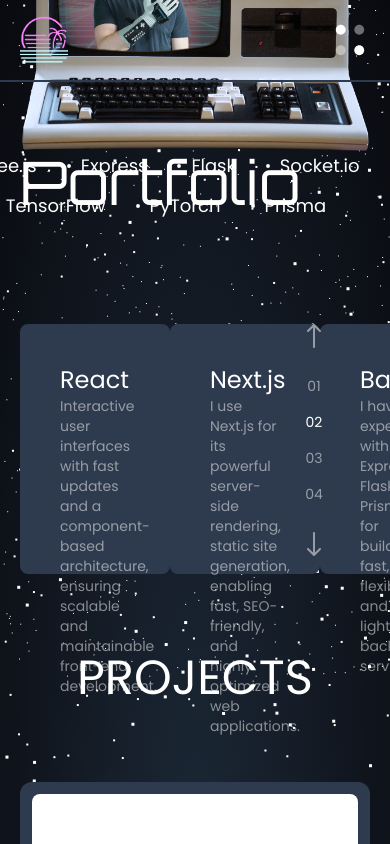
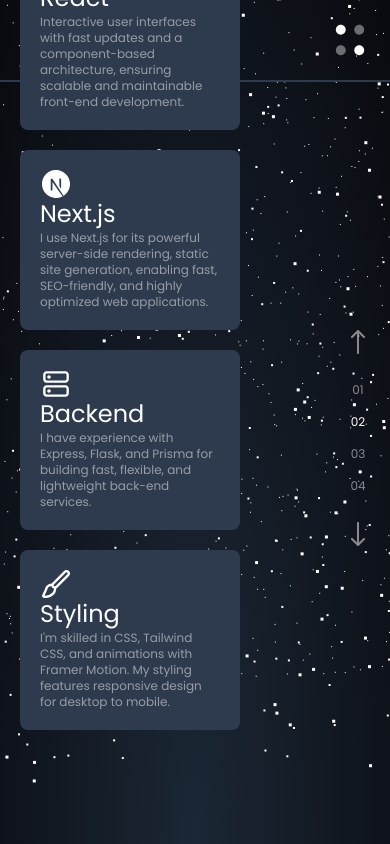
Before and after one commit to StevenBradleyA/steven-anderson, a Next.js app: page /about in a window 390 px wide. Both pictures are taken after a click on the button "02". Built offline with nearby package versions, Linux system fonts and the light colour scheme.

Commit message:
📱 updated about page mobile styling 📱

```diff
--- a/src/app/about/page.js
+++ b/src/app/about/page.js
@@ -90,11 +90,13 @@
                 </div>
             </div>
 
-            <div className="px-5 laptop:px-10 desktop:px-40 w-full tablet:mt-40 desktop:mt-60">
-                <div className="flex w-full gap-20 justify-between relative ">
-                    <h2 className="text-6xl font-orbitron">Portfolio</h2>
+            <div className="px-5 laptop:px-10 desktop:px-40 w-full mt-5 tablet:mt-40 desktop:mt-60 ">
+                <div className="flex w-full tablet:gap-20 flex-wrap tablet:flex-nowrap tablet:justify-between relative ">
+                    <h2 className="text-3xl tablet:text-6xl font-orbitron ">
+                        Portfolio
+                    </h2>
                     {skillIndex === 0 && (
-                        <ul className="flex gap-x-5 gap-y-3 w-96 flex-wrap text-lg absolute right-0 top-0">
+                        <ul className="flex gap-x-5 gap-y-3 w-full mt-3 tablet:mt-0 tablet:w-96 flex-wrap text-sm tablet:text-lg tablet:absolute right-0 top-0">
                             <li className="flex items-center text-white hover:text-stevenBlue ease-in">
                                 <svg
                                     xmlns="http://www.w3.org/2000/svg"
@@ -194,7 +196,7 @@
                         </ul>
                     )}
                     {skillIndex === 1 && (
-                        <ul className="flex gap-x-5 gap-y-3 w-[45rem] desktop:w-[60rem] absolute top-0 right-0 flex-wrap text-lg ">
+                        <ul className="flex gap-x-5 gap-y-3 w-[45rem] mt-3 tablet:mt-0  desktop:w-[60rem] tablet:absolute top-0 right-0 flex-wrap text-sm tablet:text-lg ">
                             <li className="flex items-center text-white hover:text-stevenBlue ease-in">
                                 <svg
                                     xmlns="http://www.w3.org/2000/svg"
@@ -424,7 +426,7 @@
                         </ul>
                     )}
                     {skillIndex === 2 && (
-                        <ul className="flex gap-x-5 gap-y-3 absolute top-0 right-0 w-[40rem] flex-wrap text-lg ">
+                        <ul className="flex gap-x-5 gap-y-3 tablet:absolute top-0 right-0 w-[40rem] flex-wrap text-sm tablet:text-lg mt-3 tablet:mt-0">
                             <li className="flex items-center text-white hover:text-stevenBlue ease-in">
                                 <svg
                                     xmlns="http://www.w3.org/2000/svg"
@@ -573,7 +575,7 @@
                         </ul>
                     )}
                     {skillIndex === 3 && (
-                        <ul className="flex gap-x-5 gap-y-3  w-[45rem] desktop:w-[55rem] absolute top-0 right-0 flex-wrap text-lg ">
+                        <ul className="flex gap-x-5 gap-y-3  w-[45rem] desktop:w-[55rem] tablet:absolute top-0 right-0 flex-wrap text-sm tablet:text-lg mt-3 tablet:mt-0 ">
                             <li className="flex items-center text-white hover:text-stevenBlue ease-in">
                                 <svg
                                     xmlns="http://www.w3.org/2000/svg"
@@ -707,10 +709,10 @@
                     )}
                 </div>
             </div>
-            <div className="flex w-full justify-between px-5 laptop:px-10 desktop:px-40 relative text-white mt-28 text-sm ">
+            <div className="flex w-full flex-wrap gap-5 tablet:gap-0 tablet:flex-nowrap tablet:justify-between px-5 laptop:px-10 desktop:px-40 relative text-white mt-3 tablet:mt-28 text-xs tablet:text-sm min-h-[100vh] ">
                 {skillIndex === 0 && (
-                    <div className="w-full h-[250px] flex justify-between z-40">
-                        <div className="bg-outerSpace w-[150px] laptop:w-[300px] desktop:w-[350px] h-full rounded-lg p-10 flex flex-col justify-between portfolio-card-container ">
+                    <div className="w-full h-[180px] tablet:h-[250px] flex flex-wrap gap-5 tablet:gap-0 tablet:flex-nowrap tablet:justify-between z-40">
+                        <div className="bg-outerSpace w-[220px] laptop:w-[300px] desktop:w-[350px] h-full rounded-lg p-5 tablet:p-10 flex flex-col justify-between portfolio-card-container ">
                             <svg
                                 xmlns="http://www.w3.org/2000/svg"
                                 className="w-8 h-8 text-white  portfolio-card-icon"
@@ -725,7 +727,7 @@
                                 />
                             </svg>
 
-                            <h3 className="text-2xl portfolio-card-title">
+                            <h3 className="text-base tablet:text-2xl portfolio-card-title">
                                 TypeScript
                             </h3>
                             <p className="text-white/50">
@@ -733,7 +735,7 @@
                                 TypeScript for my front-end development.
                             </p>
                         </div>
-                        <div className="bg-outerSpace w-[150px] laptop:w-[300px] desktop:w-[350px] h-full rounded-lg p-10 flex flex-col justify-between portfolio-card-container">
+                        <div className="bg-outerSpace w-[220px] laptop:w-[300px] desktop:w-[350px] h-full rounded-lg p-5 tablet:p-10 flex flex-col justify-between portfolio-card-container ">
                             <svg
                                 xmlns="http://www.w3.org/2000/svg"
                                 viewBox="0 0 32 32"
@@ -762,7 +764,7 @@
                                 empowered me to build robust backend solutions.
                             </p>
                         </div>
-                        <div className="bg-outerSpace w-[150px] laptop:w-[300px] desktop:w-[350px] h-full rounded-lg p-10 flex flex-col justify-between portfolio-card-container">
+                        <div className="bg-outerSpace w-[220px] laptop:w-[300px] desktop:w-[350px] h-full rounded-lg p-5 tablet:p-10 flex flex-col justify-between portfolio-card-container ">
                             <svg
                                 xmlns="http://www.w3.org/2000/svg"
                                 className="w-8 h-8 text-white portfolio-card-icon"
@@ -792,7 +794,7 @@
                                 experience from mobile to desktop.
                             </p>
                         </div>
-                        <div className="bg-outerSpace w-[150px] laptop:w-[300px] desktop:w-[350px] h-full rounded-lg p-10 flex flex-col justify-between portfolio-card-container">
+                        <div className="bg-outerSpace w-[220px] laptop:w-[300px] desktop:w-[350px] h-full rounded-lg p-5 tablet:p-10 flex flex-col justify-between portfolio-card-container ">
                             <svg
                                 xmlns="http://www.w3.org/2000/svg"
                                 className="w-9 h-9 text-white portfolio-card-icon"
@@ -839,8 +841,8 @@
                     </div>
                 )}
                 {skillIndex === 1 && (
-                    <div className="w-full h-[250px] flex justify-between z-40">
-                        <div className="bg-outerSpace w-[150px] laptop:w-[300px] desktop:w-[350px] h-full rounded-lg p-10 flex flex-col justify-between portfolio-card-container ">
+                    <div className="w-full h-[180px] tablet:h-[250px] flex flex-wrap gap-5 tablet:gap-0 tablet:flex-nowrap tablet:justify-between z-40">
+                        <div className="bg-outerSpace w-[220px] laptop:w-[300px] desktop:w-[350px] h-full rounded-lg p-5 tablet:p-10 flex flex-col justify-between portfolio-card-container ">
                             <svg
                                 xmlns="http://www.w3.org/2000/svg"
                                 className="w-8 h-8 text-white portfolio-card-icon bg-none"
@@ -868,7 +870,7 @@
                                 scalable and maintainable front-end development.
                             </p>
                         </div>
-                        <div className="bg-outerSpace w-[150px] laptop:w-[300px] desktop:w-[350px] h-full rounded-lg p-10 flex flex-col justify-between portfolio-card-container">
+                        <div className="bg-outerSpace w-[220px] laptop:w-[300px] desktop:w-[350px] h-full rounded-lg p-5 tablet:p-10 flex flex-col justify-between portfolio-card-container ">
                             <svg
                                 xmlns="http://www.w3.org/2000/svg"
                                 fill="currentColor"
@@ -887,7 +889,7 @@
                                 applications.
                             </p>
                         </div>
-                        <div className="bg-outerSpace w-[150px] laptop:w-[300px] desktop:w-[350px] h-full rounded-lg p-10 flex flex-col justify-between portfolio-card-container">
+                        <div className="bg-outerSpace w-[220px] laptop:w-[300px] desktop:w-[350px] h-full rounded-lg p-5 tablet:p-10 flex flex-col justify-between portfolio-card-container ">
                             <svg
                                 xmlns="http://www.w3.org/2000/svg"
                                 className="w-8 h-8 text-white portfolio-card-icon bg-none"
@@ -924,7 +926,7 @@
                                 lightweight back-end services.
                             </p>
                         </div>
-                        <div className="bg-outerSpace w-[150px] laptop:w-[300px] desktop:w-[350px] h-full rounded-lg p-10 flex flex-col justify-between portfolio-card-container">
+                        <div className="bg-outerSpace w-[220px] laptop:w-[300px] desktop:w-[350px] h-full rounded-lg p-5 tablet:p-10 flex flex-col justify-between portfolio-card-container ">
                             <svg
                                 xmlns="http://www.w3.org/2000/svg"
                                 className="w-8 h-8 text-white portfolio-card-icon bg-none"
@@ -946,8 +948,8 @@
                     </div>
                 )}
                 {skillIndex === 2 && (
-                    <div className="w-full h-[250px] flex justify-between z-40">
-                        <div className="bg-outerSpace w-[150px] laptop:w-[300px] desktop:w-[350px] h-full rounded-lg p-10 flex flex-col justify-between portfolio-card-container ">
+                    <div className="w-full h-[180px] tablet:h-[250px] flex flex-wrap gap-5 tablet:gap-0 tablet:flex-nowrap tablet:justify-between z-40">
+                        <div className="bg-outerSpace w-[220px] laptop:w-[300px] desktop:w-[350px] h-full rounded-lg p-5 tablet:p-10 flex flex-col justify-between portfolio-card-container ">
                             <svg
                                 xmlns="http://www.w3.org/2000/svg"
                                 className="w-8 h-8 text-white portfolio-card-icon bg-none"
@@ -979,7 +981,7 @@
                                 S3 buckets for multi-image uploads.
                             </p>
                         </div>
-                        <div className="bg-outerSpace w-[150px] laptop:w-[300px] desktop:w-[350px] h-full rounded-lg p-10 flex flex-col justify-between portfolio-card-container">
+                        <div className="bg-outerSpace w-[220px] laptop:w-[300px] desktop:w-[350px] h-full rounded-lg p-5 tablet:p-10 flex flex-col justify-between portfolio-card-container ">
                             <svg
                                 xmlns="http://www.w3.org/2000/svg"
                                 fill="currentColor"
@@ -999,7 +1001,7 @@
                                 Photoshop and Affinity.`}
                             </p>
                         </div>
-                        <div className="bg-outerSpace w-[150px] laptop:w-[300px] desktop:w-[350px] h-full rounded-lg p-10 flex flex-col justify-between portfolio-card-container">
+                        <div className="bg-outerSpace w-[220px] laptop:w-[300px] desktop:w-[350px] h-full rounded-lg p-5 tablet:p-10 flex flex-col justify-between portfolio-card-container ">
                             <svg
                                 xmlns="http://www.w3.org/2000/svg"
                                 fill="currentColor"
@@ -1021,7 +1023,7 @@
                                 for both web and creative projects.
                             </p>
                         </div>
-                        <div className="bg-outerSpace w-[150px] laptop:w-[300px] desktop:w-[350px] h-full rounded-lg p-10 flex flex-col justify-between portfolio-card-container">
+                        <div className="bg-outerSpace w-[220px] laptop:w-[300px] desktop:w-[350px] h-full rounded-lg p-5 tablet:p-10 flex flex-col justify-between portfolio-card-container ">
                             <svg
                                 xmlns="http://www.w3.org/2000/svg"
                                 className="w-8 h-8 text-white portfolio-card-icon"
@@ -1047,8 +1049,8 @@
                     </div>
                 )}
                 {skillIndex === 3 && (
-                    <div className="w-full h-[250px] flex justify-between z-40">
-                        <div className="bg-outerSpace w-[150px] laptop:w-[300px] desktop:w-[350px] h-full rounded-lg p-10 flex flex-col justify-between portfolio-card-container ">
+                    <div className="w-full h-[180px] tablet:h-[250px] flex flex-wrap gap-5 tablet:gap-0 tablet:flex-nowrap tablet:justify-between z-40">
+                        <div className="bg-outerSpace w-[220px] laptop:w-[300px] desktop:w-[350px] h-full rounded-lg p-5 tablet:p-10 flex flex-col justify-between portfolio-card-container ">
                             <svg
                                 xmlns="http://www.w3.org/2000/svg"
                                 className="w-8 h-8 text-white/ portfolio-card-icon bg-none"
@@ -1074,7 +1076,7 @@
                                 smooth development process.
                             </p>
                         </div>
-                        <div className="bg-outerSpace w-[150px] laptop:w-[300px] desktop:w-[350px] h-full rounded-lg p-10 flex flex-col justify-between portfolio-card-container">
+                        <div className="bg-outerSpace w-[220px] laptop:w-[300px] desktop:w-[350px] h-full rounded-lg p-5 tablet:p-10 flex flex-col justify-between portfolio-card-container ">
                             <svg
                                 xmlns="http://www.w3.org/2000/svg"
                                 fill="currentColor"
@@ -1092,7 +1094,7 @@
                                 support robust application features.
                             </p>
                         </div>
-                        <div className="bg-outerSpace w-[150px] laptop:w-[300px] desktop:w-[350px] h-full rounded-lg p-10 flex flex-col justify-between portfolio-card-container">
+                        <div className="bg-outerSpace w-[220px] laptop:w-[300px] desktop:w-[350px] h-full rounded-lg p-5 tablet:p-10 flex flex-col justify-between portfolio-card-container ">
                             <svg
                                 xmlns="http://www.w3.org/2000/svg"
                                 fill="currentColor"
@@ -1124,7 +1126,7 @@
                                 learning models using PyTorch and TensorFlow.
                             </p>
                         </div>
-                        <div className="bg-outerSpace w-[150px] laptop:w-[300px] desktop:w-[350px] h-full rounded-lg p-10 flex flex-col justify-between portfolio-card-container">
+                        <div className="bg-outerSpace w-[220px] laptop:w-[300px] desktop:w-[350px] h-full rounded-lg p-5 tablet:p-10 flex flex-col justify-between portfolio-card-container ">
                             <svg
                                 xmlns="http://www.w3.org/2000/svg"
                                 className="w-8 h-8 text-white portfolio-card-icon"
@@ -1161,7 +1163,7 @@
                         </div>
                     </div>
                 )}
-                <div className="absolute right-16 top-0 z-40 flex flex-col gap-4 text-white/50 ">
+                <div className="absolute right-5 tablet:right-16 top-[45vh] tablet:top-0 z-40 flex flex-col gap-4 text-white/50 ">
                     <button
                         onClick={() => {
                             setSkillIndex((current) => (current - 1 + 4) % 4);
@@ -1234,7 +1236,7 @@
                     </button>
                 </div>
             </div>
-            <h2 className="w-full flex justify-center mt-20 text-5xl ">
+            <h2 className="w-full flex justify-center mt-96 tablet:mt-20 text-5xl ">
                 {' '}
                 PROJECTS
             </h2>
```
Also changed, not shown: src/app/components/Footer/mobileFooter.js (+6 -6 lines).
